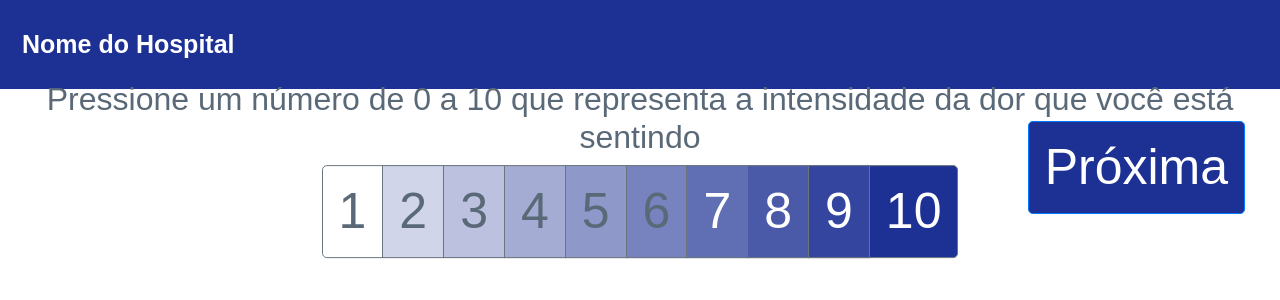
After one commit to pi2-fga/201901-TriagemHospitalar-HospitalTriage, a Django app: template triage/templates/triage/scale_page.html in a window 1280 px wide. The commit adds this page. Shown: the top 300 px of the page. Run offline with Django 3.2, Linux system fonts and the light colour scheme; the template is opened without the code that fills it, so the values that code supplies are empty; some libraries are stand-ins or nearby versions.

Commit message:
Create more templates and format them according to prototype

```diff
--- a/triage/static/css/core.css
+++ b/triage/static/css/core.css
@@ -37,14 +37,18 @@ body {
   float: right;
 }
 .btn-lg{
-  font-size: 50px;
+  font-size: var(--large-font);
 }
 .btn-primary{
-  background-color: #1D3194;
+  background-color: var(--primary-color);
 }
 
 .next-button{
-  float: right;
+  position:absolute;
+  bottom:0;
+  right:0;
+  margin-right: var(--min-margin);
+  margin-bottom: var(--min-margin);
 }
 
 @media screen and (max-width: 500px) {
--- /dev/null
+++ b/triage/static/css/pages/animation_page.css
@@ -0,0 +1,20 @@
+.wrapper{
+  text-align: center;
+  form{
+    height: 10em;
+    position: relative;
+  }
+}
+
+.content{
+    margin: 0;
+    position: absolute;
+    top: 50%;
+    left: 50%;
+    margin-right: -50%;
+    transform: translate(-50%, -50%)
+}
+
+a {
+  text-decoration: none !important;
+}
--- /dev/null
+++ b/triage/static/css/pages/scale_page.css
@@ -0,0 +1,20 @@
+.scale-form{
+  text-align: center;
+  form{
+    height: 10em;
+    position: relative;
+  }
+}
+
+.form-content{
+    margin: 0;
+    position: absolute;
+    top: 50%;
+    left: 50%;
+    margin-right: -50%;
+    transform: translate(-50%, -50%)
+}
+
+.btn-group btn-group-toggle {
+  font-size: var(--large-font);
+}
--- /dev/null
+++ b/triage/static/css/variables/colors.css
@@ -0,0 +1,4 @@
+:root {
+    --gray-text:#5A6978;
+    --primary-color: #1D3194;
+}
--- /dev/null
+++ b/triage/static/css/variables/sizes.css
@@ -0,0 +1,5 @@
+:root {
+    --large-font: 50px;
+    --min-margin: 35px;
+
+}
--- a/triage/templates/base.html
+++ b/triage/templates/base.html
@@ -4,6 +4,10 @@
   {% block css %}
     <link rel="stylesheet" href="{% static 'css/bootstrap.min.css' %}">
     <link rel="stylesheet" href="{% static 'css/core.css' %}">
+    <link rel="stylesheet" href="{% static 'css/variables/colors.css' %}">
+    <link rel="stylesheet" href="{% static 'css/variables/sizes.css' %}">
+    <link rel="stylesheet" href="{% static 'css/pages/scale_page.css' %}">
+    <link rel="stylesheet" href="{% static 'css/pages/animation_page.css' %}">
   {% endblock %}
 
   {% block javascript %}
--- /dev/null
+++ b/triage/templates/triage/scale_page.html
@@ -0,0 +1,47 @@
+{% extends 'base.html' %}
+
+{% block title %}Renderizar nome da pergunta{% endblock %}
+
+{% block content %}
+<div class="wrapper">
+  <form method="post" name="scale-form">
+    {% csrf_token %}
+    <div class="content">
+      <h2 style="color: var(--gray-text);">Pressione um número de 0 a 10 que representa a intensidade da dor que você está sentindo</h2>
+      <div class="btn-group btn-group-toggle" data-toggle="buttons">
+        <label class="btn btn-secondary btn-lg" style="background-color: white; color: #5A6978;">
+          <input type="radio" name="options" value="1" autocomplete="off" > 1
+        </label>
+        <label class="btn btn-secondary btn-lg" style="background-color: #D1D5E9; color: #5A6978;">
+          <input type="radio" name="options" value="2" autocomplete="off"> 2
+        </label>
+        <label class="btn btn-secondary btn-lg " style="background-color: #BBC1DE; color: #5A6978;">
+          <input type="radio" name="options" value="3" autocomplete="off"> 3
+        </label>
+        <label class="btn btn-secondary btn-lg" style="background-color: #A4ACD4; color: #5A6978;">
+          <input type="radio" name="options" value="4" autocomplete="off"> 4
+        </label>
+        <label class="btn btn-secondary btn-lg" style="background-color: #8E98C9; color: #5A6978;">
+          <input type="radio" name="options" value="5" autocomplete="off"> 5
+        </label>
+        <label class="btn btn-secondary btn-lg" style="background-color: #7783BE; color: #5A6978;">
+          <input type="radio" name="options" value="6" autocomplete="off" > 6
+        </label>
+        <label class="btn btn-secondary btn-lg" style="background-color: #606EB4;">
+          <input type="radio" name="options"  value="7" autocomplete="off"> 7
+        </label>
+        <label class="btn btn-secondary btn-lg" style="background-color: #4A5AA9;">
+          <input type="radio" name="options"  value="8" autocomplete="off"> 8
+        </label>
+        <label class="btn btn-secondary btn-lg" style="background-color: #33459E;">
+          <input type="radio" name="options"  value="9" autocomplete="off"> 9
+        </label>
+        <label class="btn btn-secondary btn-lg" style="background-color: var(--primary-color);">
+          <input type="radio" name="options"  value="10" autocomplete="off"> 10
+        </label>
+    </div>
+  </div>
+  <button type="submit" class="btn btn-primary btn-lg next-button">Próxima</button>
+  </form>
+</div>
+{% endblock %}
```
Also changed, not shown: triage/routes.py (+12 -5 lines), triage/templates/triage/animation.html (+13 -11 lines), triage/templates/triage/form_page.html (deleted, +0 -45 lines), triage/templates/triage/welcome_page.html (deleted, +0 -14 lines).
